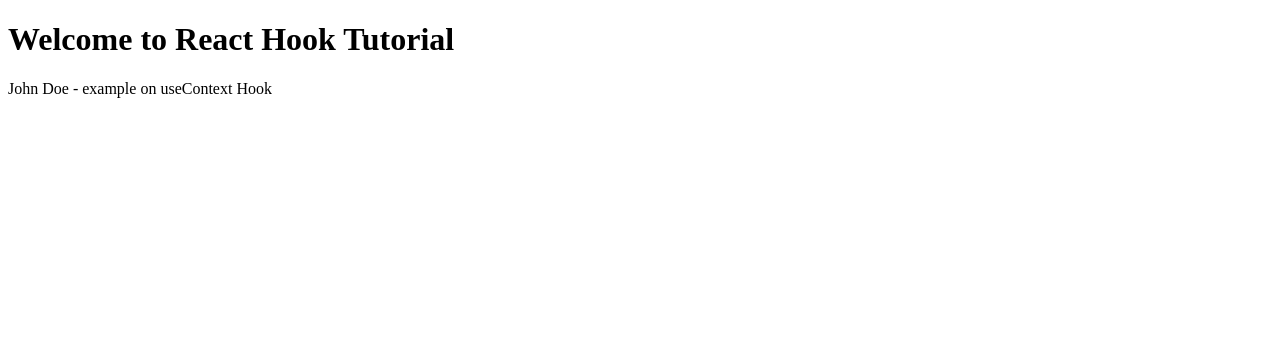
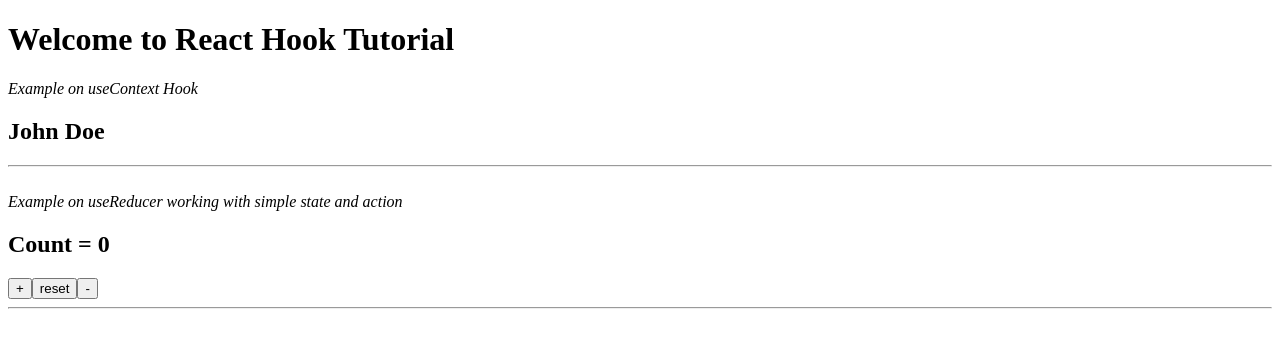
Before and after one commit to akpanphilip/react_hooks, a React (Vite) app: page / in a window 1280 px wide. Shown: the top 348 px of the page. Built offline with nearby package versions, Linux system fonts and the light colour scheme.

Commit message:
added useReducer Hook

```diff
--- a/src/App.jsx
+++ b/src/App.jsx
@@ -1,5 +1,6 @@
 import React from "react"
 import ComponentA from "./components/useContextHook/ComponentA"
+import ComponentB from "./components/useReducerHook/ComponentB"
 
 export const UserContext = React.createContext()
 function App() {
@@ -8,6 +9,8 @@ function App() {
       <UserContext.Provider value={'John Doe'}>
         <h1>Welcome to React Hook Tutorial</h1>
         <ComponentA />
+        <br />
+        <ComponentB />
       </UserContext.Provider>
     </>
   )
--- a/src/components/useContextHook/ComponentA.jsx
+++ b/src/components/useContextHook/ComponentA.jsx
@@ -3,7 +3,11 @@ import { UserContext } from '../../App'
 function ComponentA() {
     const user = useContext(UserContext)
     return (
-        <div>{user} - example on useContext Hook</div>
+        <div>
+            <i>Example on useContext Hook</i>
+            <h2>{user}</h2>
+            <hr />
+        </div>
     )
 }
 
--- /dev/null
+++ b/src/components/useReducerHook/ComponentB.jsx
@@ -0,0 +1,31 @@
+import { useReducer } from "react"
+
+const initialState = 0;
+const reducer = (state, action) => {
+    switch (action) {
+        case 'increment':
+            return state + 1
+        case 'decrement':
+            return state - 1
+        case 'reset':
+            return initialState
+        default:
+            return state;
+    }
+}
+function ComponentB() {
+
+    const [count, dispatch] = useReducer(reducer, initialState)
+    return (
+        <div>
+            <i>Example on useReducer working with simple state and action</i>
+            <h2>Count = {count}</h2>
+            <button onClick={() => dispatch('increment')}>+</button>
+            <button onClick={() => dispatch('reset')}>reset</button>
+            <button onClick={() => dispatch('decrement')}>-</button>
+            <hr />
+        </div>
+    )
+}
+
+export default ComponentB
```
